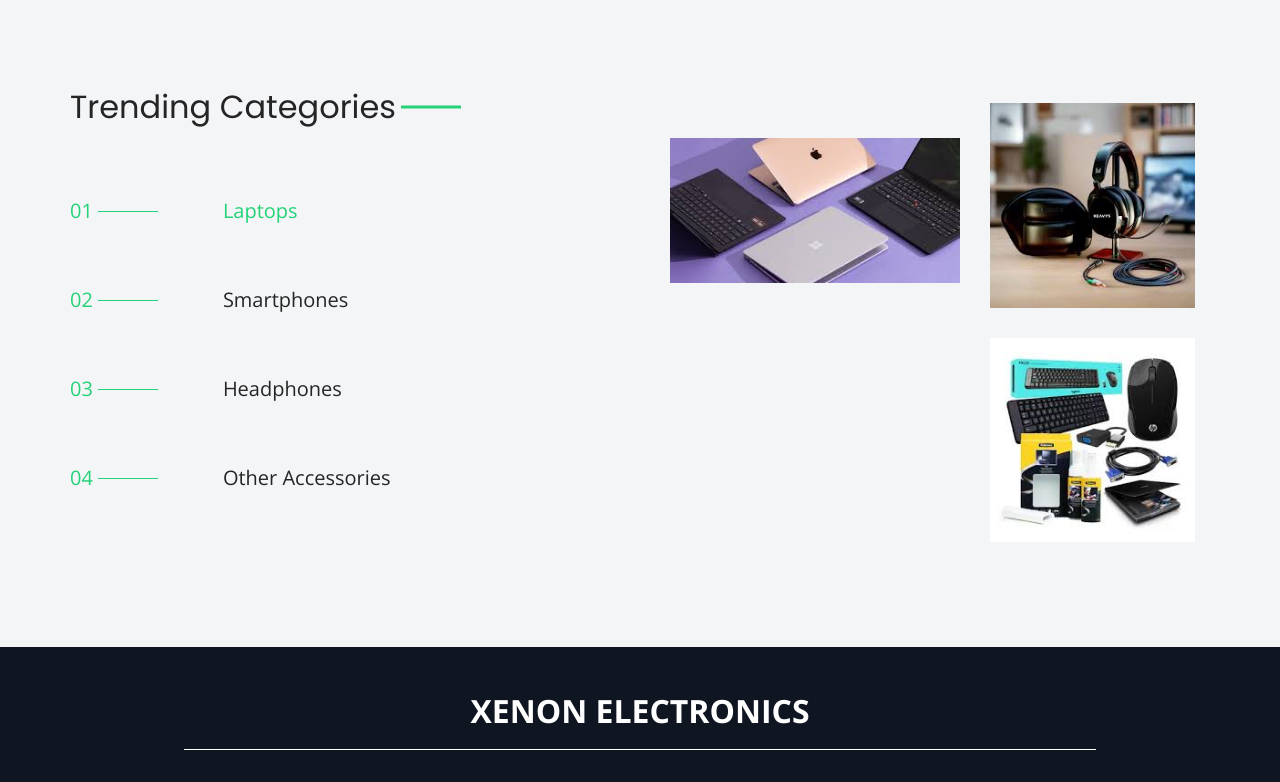
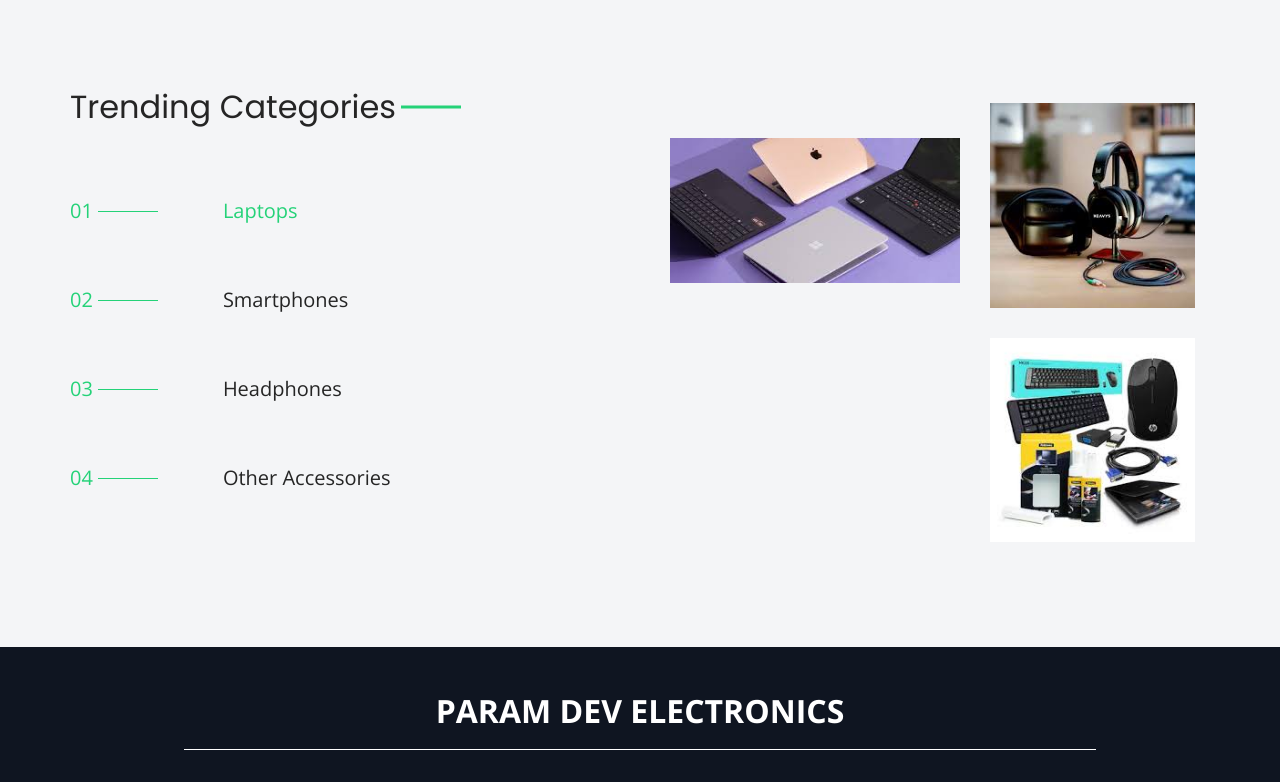
Before and after one commit to Phinix-Morgan/xenon, a plain HTML site: page furniture.html in a window 1280 px wide. Shown: the part 72-854 px from the top of the page. Drawn offline with nearby package versions, Linux system fonts and the light colour scheme.

Commit message:
Update furniture.html
changed xenon to param dev

```diff
--- a/furniture.html
+++ b/furniture.html
@@ -12,7 +12,7 @@
   <meta name="description" content="" />
   <meta name="author" content="" />
 
-  <title>Digitf</title>
+  <title>Param Dev-Electronics</title>
 
   <!-- slider stylesheet -->
   <link rel="stylesheet" type="text/css"
@@ -263,7 +263,7 @@
     <div class="container">
       <div class="info_logo">
         <h2>
-          Xenon Electronics
+          Param Dev Electronics
         </h2>
       </div>
       <div class="row">
```
